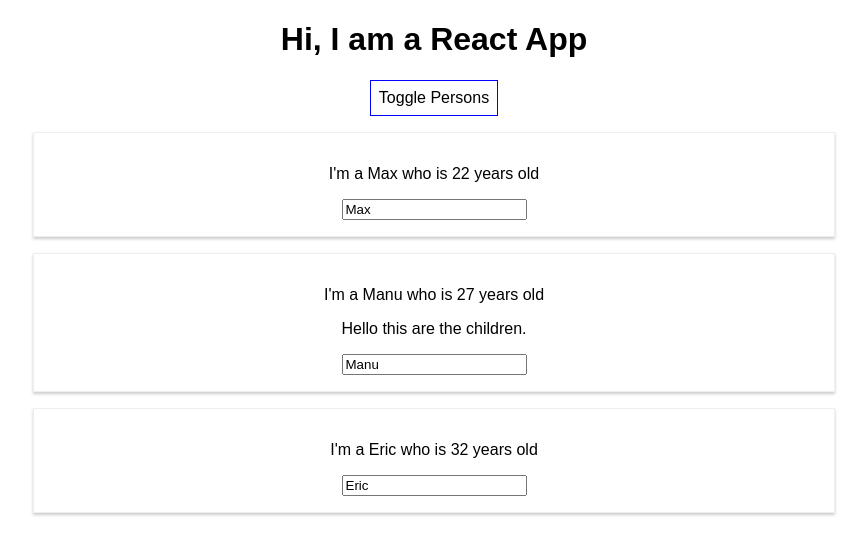
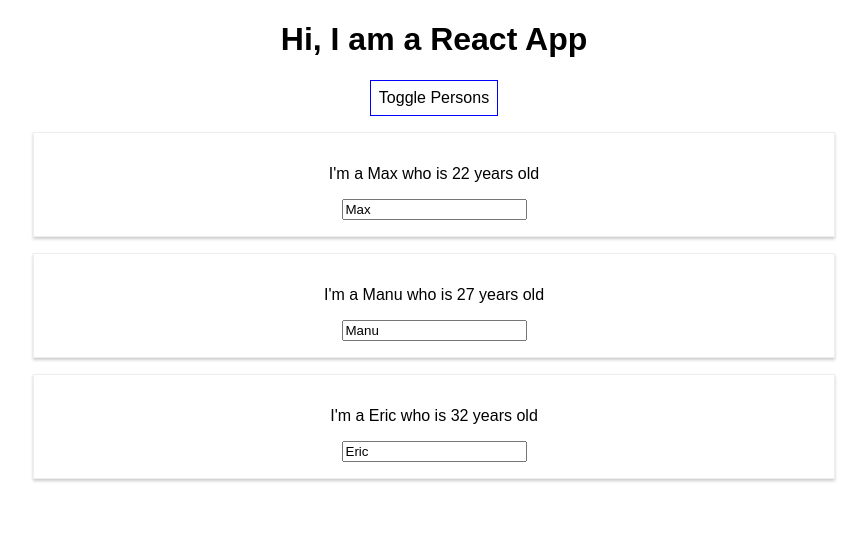
Before and after one commit to Christianq010/udemy_react-complete-guide, a React (Create React App) app: page / in a window 1280 px wide. Both pictures are taken after a click on the button "Toggle Persons". Shown: the top 554 px of the page, without its empty margins (206-1073 px from the left). Built offline with nearby package versions, Linux system fonts and the light colour scheme.

Commit message:
Lesson 53: Outputting Lists in react ( list elements according to array data)

```diff
--- a/src/App.js
+++ b/src/App.js
@@ -55,14 +55,11 @@
     if (this.state.showPersons) {
       person = (
         <div>
-          <Person name={this.state.person[0].name}
-                  age={this.state.person[0].age} />
-          <Person name={this.state.person[1].name}
-                  age={this.state.person[1].age}
-                  click={this.switchNameHandler}
-                  changed={this.nameChangedHandler}>Hello this are the children.</Person>
-          <Person name={this.state.person[2].name}
-                  age={this.state.person[2].age} />
+          {this.state.person.map(persons => {
+            return <Person
+                    name={persons.name}
+                    age={persons.age} />
+          })}
         </div>
       );
     }
```
